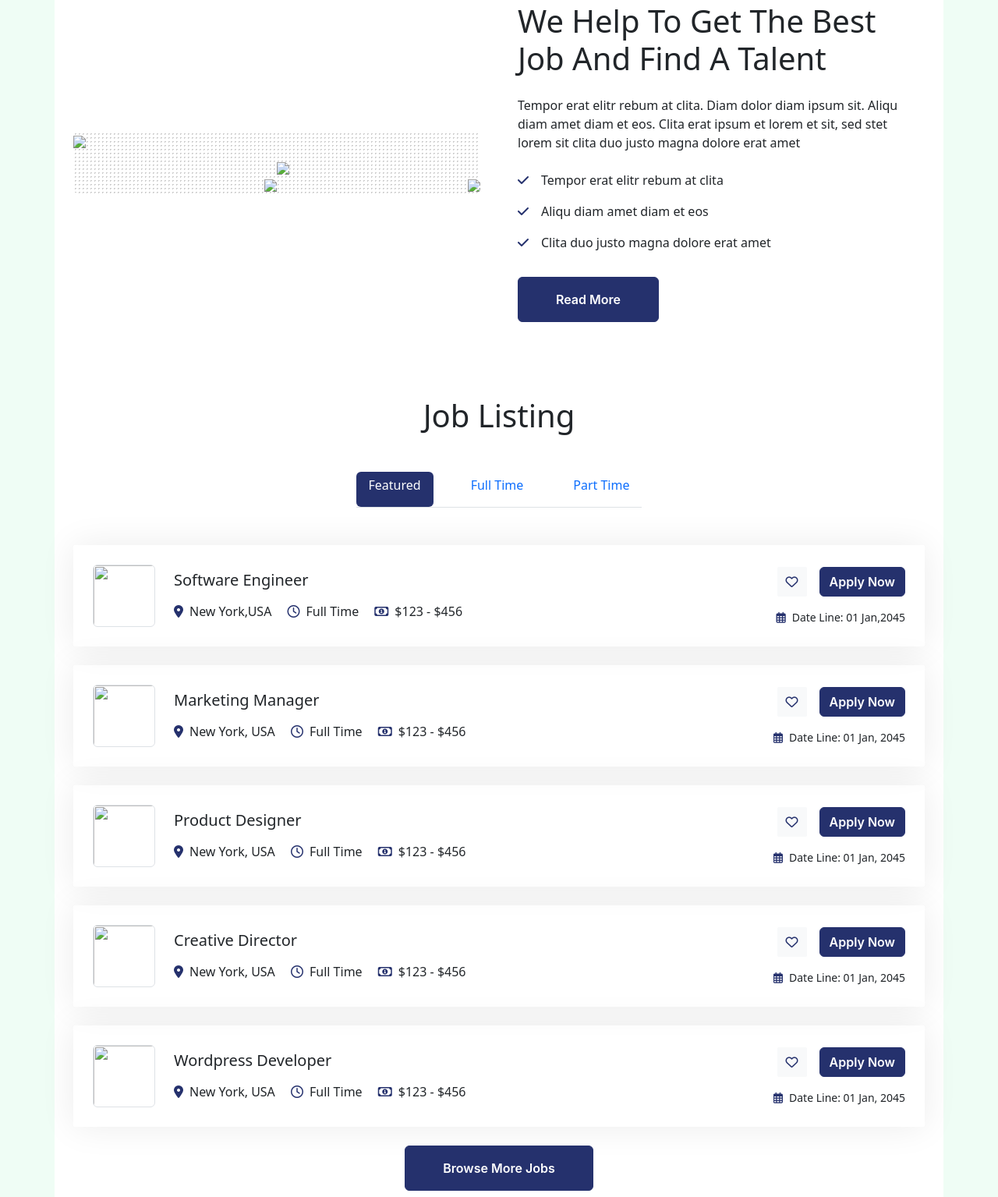
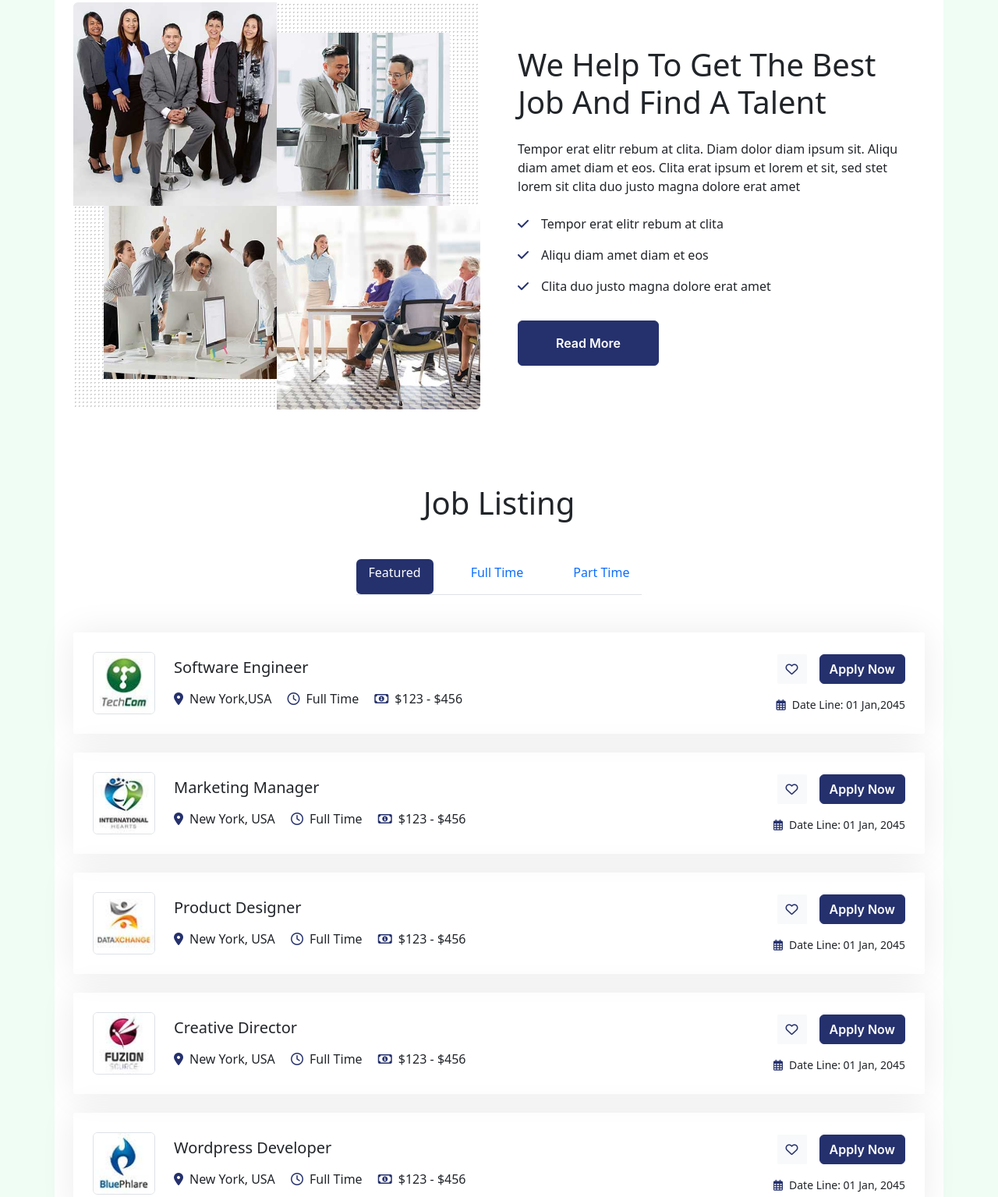
Before and after one commit to Nivedsunil/Job-Portal, a plain HTML site: page index.html in a window 1280 px wide. Shown: the part 1445-2980 px from the top of the page at 78% size. Drawn offline with nearby package versions, Linux system fonts and the light colour scheme; the site is published under a folder, as on GitHub Pages, so addresses that start at the root find nothing.

Commit message:
second commit

```diff
--- a/index.html
+++ b/index.html
@@ -233,16 +233,16 @@
                     <div class="col-lg-6  fadeIn">
                         <div class="row g-0 about-bg rounded overflow-hidden">
                             <div class="col-6 text-start">
-                                <img class="img-fluid w-100" src="/images/about-1.jpg">
+                                <img class="img-fluid w-100" src="./images/about-1.jpg">
                             </div>
                             <div class="col-6 text-start">
-                                <img class="img-fluid" src="/images/about-2.jpg" style="width: 85%; margin-top: 15%;">
+                                <img class="img-fluid" src="./images/about-2.jpg" style="width: 85%; margin-top: 15%;">
                             </div>
                             <div class="col-6 text-end">
-                                <img class="img-fluid" src="/images/about-3.jpg" style="width: 85%;">
+                                <img class="img-fluid" src="./images/about-3.jpg" style="width: 85%;">
                             </div>
                             <div class="col-6 text-end">
-                                <img class="img-fluid w-100" src="/images/about-4.jpg">
+                                <img class="img-fluid w-100" src="./images/about-4.jpg">
                             </div>
                         </div>
                     </div>
@@ -292,7 +292,7 @@
                             <div class="job-item p-4 mb-4">
                                 <div class="row g-4">
                                     <div class="col-sm-12 col-md-8 d-flex align-items-center">
-                                        <img class="flex-shrink-0 img-fluid border rounded" src="/images/com-logo-1.jpg"
+                                        <img class="flex-shrink-0 img-fluid border rounded" src="./images/com-logo-1.jpg"
                                             alt="" style="width: 80px; height: 80px;">
                                         <div class="text-start ps-4">
                                             <h5 class="mb-3">Software Engineer</h5>
@@ -322,7 +322,7 @@
                             <div class="job-item p-4 mb-4">
                                 <div class="row g-4">
                                     <div class="col-sm-12 col-md-8 d-flex align-items-center">
-                                        <img class="flex-shrink-0 img-fluid border rounded" src="/images/com-logo-2.jpg"
+                                        <img class="flex-shrink-0 img-fluid border rounded" src="./images/com-logo-2.jpg"
                                             alt="" style="width: 80px; height: 80px;">
                                         <div class="text-start ps-4">
                                             <h5 class="mb-3">Marketing Manager</h5>
@@ -352,7 +352,7 @@
                             <div class="job-item p-4 mb-4">
                                 <div class="row g-4">
                                     <div class="col-sm-12 col-md-8 d-flex align-items-center">
-                                        <img class="flex-shrink-0 img-fluid border rounded" src="/images/com-logo-3.jpg"
+                                        <img class="flex-shrink-0 img-fluid border rounded" src="./images/com-logo-3.jpg"
                                             alt="" style="width: 80px; height: 80px;">
                                         <div class="text-start ps-4">
                                             <h5 class="mb-3">Product Designer</h5>
@@ -382,7 +382,7 @@
                             <div class="job-item p-4 mb-4">
                                 <div class="row g-4">
                                     <div class="col-sm-12 col-md-8 d-flex align-items-center">
-                                        <img class="flex-shrink-0 img-fluid border rounded" src="/images/com-logo-4.jpg"
+                                        <img class="flex-shrink-0 img-fluid border rounded" src="./images/com-logo-4.jpg"
                                             alt="" style="width: 80px; height: 80px;">
                                         <div class="text-start ps-4">
                                             <h5 class="mb-3">Creative Director</h5>
@@ -412,7 +412,7 @@
                             <div class="job-item p-4 mb-4">
                                 <div class="row g-4">
                                     <div class="col-sm-12 col-md-8 d-flex align-items-center">
-                                        <img class="flex-shrink-0 img-fluid border rounded" src="/images/com-logo-5.jpg"
+                                        <img class="flex-shrink-0 img-fluid border rounded" src="./images/com-logo-5.jpg"
                                             alt="" style="width: 80px; height: 80px;">
                                         <div class="text-start ps-4">
                                             <h5 class="mb-3">Wordpress Developer</h5>
@@ -445,7 +445,7 @@
                             <div class="job-item p-4 mb-4">
                                 <div class="row g-4">
                                     <div class="col-sm-12 col-md-8 d-flex align-items-center">
-                                        <img class="flex-shrink-0 img-fluid border rounded" src="/images/com-logo-1.jpg"
+                                        <img class="flex-shrink-0 img-fluid border rounded" src="./images/com-logo-1.jpg"
                                             alt="" style="width: 80px; height: 80px;">
                                         <div class="text-start ps-4">
                                             <h5 class="mb-3">Software Engineer</h5>
@@ -475,7 +475,7 @@
                             <div class="job-item p-4 mb-4">
                                 <div class="row g-4">
                                     <div class="col-sm-12 col-md-8 d-flex align-items-center">
-                                        <img class="flex-shrink-0 img-fluid border rounded" src="/images/com-logo-2.jpg"
+                                        <img class="flex-shrink-0 img-fluid border rounded" src="./images/com-logo-2.jpg"
                                             alt="" style="width: 80px; height: 80px;">
                                         <div class="text-start ps-4">
                                             <h5 class="mb-3">Marketing Manager</h5>
@@ -505,7 +505,7 @@
                             <div class="job-item p-4 mb-4">
                                 <div class="row g-4">
                                     <div class="col-sm-12 col-md-8 d-flex align-items-center">
-                                        <img class="flex-shrink-0 img-fluid border rounded" src="/images/com-logo-3.jpg"
+                                        <img class="flex-shrink-0 img-fluid border rounded" src="./images/com-logo-3.jpg"
                                             alt="" style="width: 80px; height: 80px;">
                                         <div class="text-start ps-4">
                                             <h5 class="mb-3">Product Designer</h5>
@@ -535,7 +535,7 @@
                             <div class="job-item p-4 mb-4">
                                 <div class="row g-4">
                                     <div class="col-sm-12 col-md-8 d-flex align-items-center">
-                                        <img class="flex-shrink-0 img-fluid border rounded" src="/images/com-logo-4.jpg"
+                                        <img class="flex-shrink-0 img-fluid border rounded" src="./images/com-logo-4.jpg"
                                             alt="" style="width: 80px; height: 80px;">
                                         <div class="text-start ps-4">
                                             <h5 class="mb-3">Creative Director</h5>
@@ -565,7 +565,7 @@
                             <div class="job-item p-4 mb-4">
                                 <div class="row g-4">
                                     <div class="col-sm-12 col-md-8 d-flex align-items-center">
-                                        <img class="flex-shrink-0 img-fluid border rounded" src="/images/com-logo-5.jpg"
+                                        <img class="flex-shrink-0 img-fluid border rounded" src="./images/com-logo-5.jpg"
                                             alt="" style="width: 80px; height: 80px;">
                                         <div class="text-start ps-4">
                                             <h5 class="mb-3">Wordpress Developer</h5>
@@ -598,7 +598,7 @@
                             <div class="job-item p-4 mb-4">
                                 <div class="row g-4">
                                     <div class="col-sm-12 col-md-8 d-flex align-items-center">
-                                        <img class="flex-shrink-0 img-fluid border rounded" src="/images/com-logo-1.jpg"
+                                        <img class="flex-shrink-0 img-fluid border rounded" src="./images/com-logo-1.jpg"
                                             alt="" style="width: 80px; height: 80px;">
                                         <div class="text-start ps-4">
                                             <h5 class="mb-3">Software Engineer</h5>
@@ -628,7 +628,7 @@
                             <div class="job-item p-4 mb-4">
                                 <div class="row g-4">
                                     <div class="col-sm-12 col-md-8 d-flex align-items-center">
-                                        <img class="flex-shrink-0 img-fluid border rounded" src="/images/com-logo-2.jpg"
+                                        <img class="flex-shrink-0 img-fluid border rounded" src="./images/com-logo-2.jpg"
                                             alt="" style="width: 80px; height: 80px;">
                                         <div class="text-start ps-4">
                                             <h5 class="mb-3">Marketing Manager</h5>
@@ -658,7 +658,7 @@
                             <div class="job-item p-4 mb-4">
                                 <div class="row g-4">
                                     <div class="col-sm-12 col-md-8 d-flex align-items-center">
-                                        <img class="flex-shrink-0 img-fluid border rounded" src="/images/com-logo-3.jpg"
+                                        <img class="flex-shrink-0 img-fluid border rounded" src="./images/com-logo-3.jpg"
                                             alt="" style="width: 80px; height: 80px;">
                                         <div class="text-start ps-4">
                                             <h5 class="mb-3">Product Designer</h5>
@@ -688,7 +688,7 @@
                             <div class="job-item p-4 mb-4">
                                 <div class="row g-4">
                                     <div class="col-sm-12 col-md-8 d-flex align-items-center">
-                                        <img class="flex-shrink-0 img-fluid border rounded" src="/images/com-logo-4.jpg"
+                                        <img class="flex-shrink-0 img-fluid border rounded" src="./images/com-logo-4.jpg"
                                             alt="" style="width: 80px; height: 80px;">
                                         <div class="text-start ps-4">
                                             <h5 class="mb-3">Creative Director</h5>
@@ -718,7 +718,7 @@
                             <div class="job-item p-4 mb-4">
                                 <div class="row g-4">
                                     <div class="col-sm-12 col-md-8 d-flex align-items-center">
-                                        <img class="flex-shrink-0 img-fluid border rounded" src="/images/com-logo-5.jpg"
+                                        <img class="flex-shrink-0 img-fluid border rounded" src="./images/com-logo-5.jpg"
                                             alt="" style="width: 80px; height: 80px;">
                                         <div class="text-start ps-4">
                                             <h5 class="mb-3">Wordpress Developer</h5>
@@ -763,7 +763,7 @@
                         <i class="fa fa-quote-left fa-2x text-primary mb-3"></i>
                         <p>Dolor et eos labore, stet justo sed est sed. Diam sed sed dolor stet amet eirmod eos labore diam</p>
                         <div class="d-flex align-items-center">
-                            <img class="img-fluid flex-shrink-0 rounded" src="/images/testimonial-1.jpg" style="width: 50px; height: 50px;">
+                            <img class="img-fluid flex-shrink-0 rounded" src="./images/testimonial-1.jpg" style="width: 50px; height: 50px;">
                             <div class="ps-3">
                                 <h5 class="mb-1">Client Name</h5>
                                 <small>Profession</small>
@@ -778,7 +778,7 @@
                         <i class="fa fa-quote-left fa-2x text-primary mb-3"></i>
                         <p>Dolor et eos labore, stet justo sed est sed. Diam sed sed dolor stet amet eirmod eos labore diam</p>
                         <div class="d-flex align-items-center">
-                            <img class="img-fluid flex-shrink-0 rounded" src="/images/testimonial-2.jpg" style="width: 50px; height: 50px;">
+                            <img class="img-fluid flex-shrink-0 rounded" src="./images/testimonial-2.jpg" style="width: 50px; height: 50px;">
                             <div class="ps-3">
                                 <h5 class="mb-1">Client Name</h5>
                                 <small>Profession</small>
@@ -793,7 +793,7 @@
                         <i class="fa fa-quote-left fa-2x text-primary mb-3"></i>
                         <p>Dolor et eos labore, stet justo sed est sed. Diam sed sed dolor stet amet eirmod eos labore diam</p>
                         <div class="d-flex align-items-center">
-                            <img class="img-fluid flex-shrink-0 rounded" src="/images/testimonial-3.jpg" style="width: 50px; height: 50px;">
+                            <img class="img-fluid flex-shrink-0 rounded" src="./images/testimonial-3.jpg" style="width: 50px; height: 50px;">
                             <div class="ps-3">
                                 <h5 class="mb-1">Client Name</h5>
                                 <small>Profession</small>
@@ -808,7 +808,7 @@
                         <i class="fa fa-quote-left fa-2x text-primary mb-3"></i>
                         <p>Dolor et eos labore, stet justo sed est sed. Diam sed sed dolor stet amet eirmod eos labore diam</p>
                         <div class="d-flex align-items-center">
-                            <img class="img-fluid flex-shrink-0 rounded" src="/images/testimonial-4.jpg" style="width: 50px; height: 50px;">
+                            <img class="img-fluid flex-shrink-0 rounded" src="./images/testimonial-4.jpg" style="width: 50px; height: 50px;">
                             <div class="ps-3">
                                 <h5 class="mb-1">Client Name</h5>
                                 <small>Profession</small>
```
Also changed, not shown: about.html (+4 -4 lines), job-detail.html (+1 -1 lines), job-list.html (+15 -15 lines), testimonial.html (+4 -4 lines).
